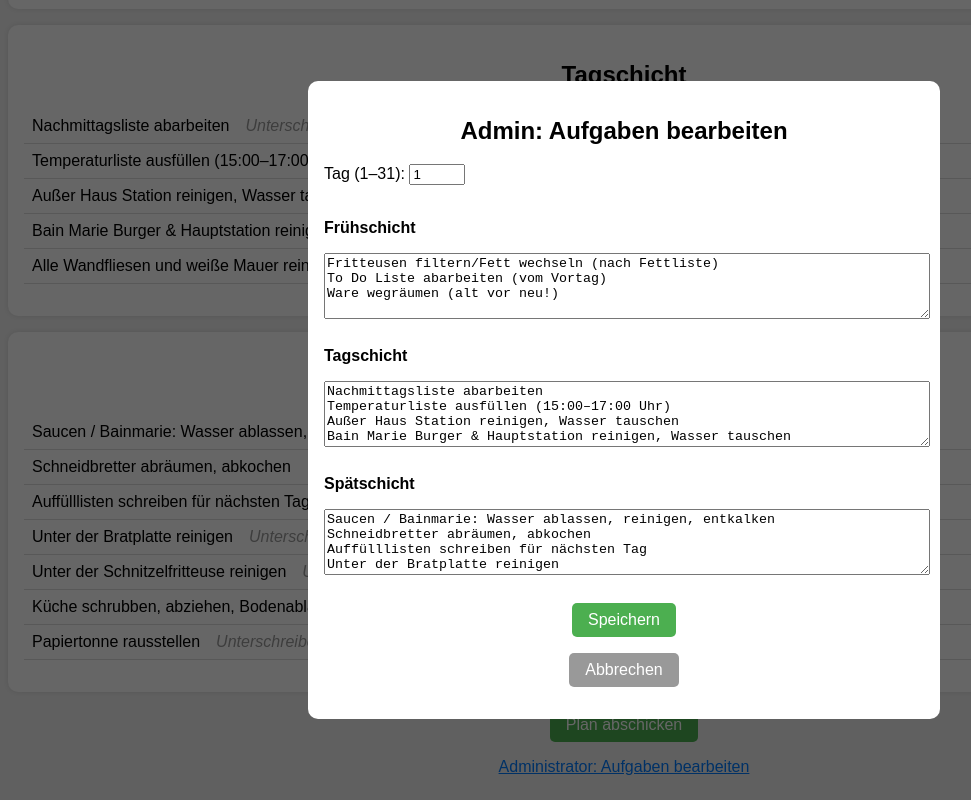
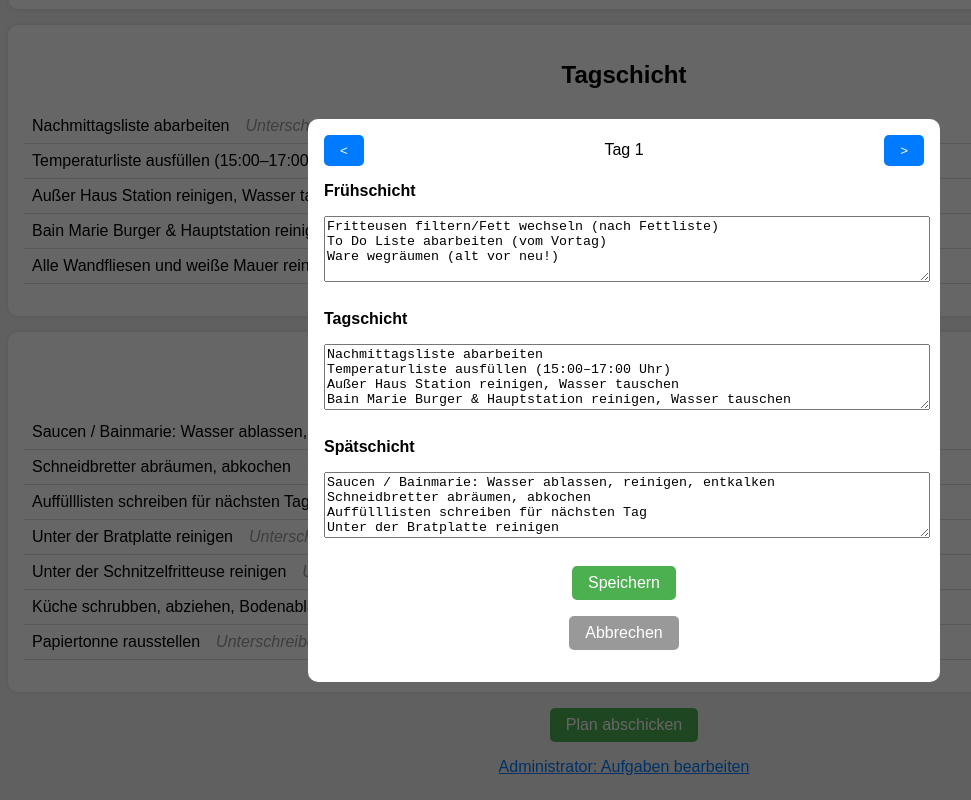
Before and after one commit to TatenenRYR/Putzplan, a plain HTML site: page Index.html in a window 1280 px wide. Both pictures are taken after a click on the link "Administrator: Aufgaben bearbeiten". Shown: the part 363-1163 px from the top of the page, without its empty margins (16-987 px from the left). Drawn offline with Linux system fonts and the light colour scheme.

Commit message:
Update Index.html 3

```diff
--- a/Index.html
+++ b/Index.html
@@ -19,6 +19,7 @@
     #adminModal { position: fixed; top: 0; left: 0; right: 0; bottom: 0; background: rgba(0,0,0,0.6); display: none; justify-content: center; align-items: center; }
     .modal-content { background: white; padding: 1rem; border-radius: 10px; width: 90%; max-width: 600px; }
     .modal-content textarea { width: 100%; height: 60px; margin-bottom: 0.5rem; }
+    .day-switch { display: flex; justify-content: space-between; align-items: center; margin-bottom: 1rem; }
   </style>
 </head>
 <body>
@@ -42,9 +43,11 @@
     <a onclick="openAdmin()">Administrator: Aufgaben bearbeiten</a>
   </div>  <div id="adminModal">
     <div class="modal-content">
-      <h2>Admin: Aufgaben bearbeiten</h2>
-      <label for="adminDay">Tag (1–31):</label>
-      <input type="number" id="adminDay" min="1" max="31" value="1"><br><br>
+      <div class="day-switch">
+        <button class="nav-btn" onclick="switchAdminDay(-1)">&lt;</button>
+        <span id="adminDayDisplay">Tag 1</span>
+        <button class="nav-btn" onclick="switchAdminDay(1)">&gt;</button>
+      </div>
       <p><strong>Frühschicht</strong></p>
       <textarea id="fruehEdit"></textarea>
       <p><strong>Tagschicht</strong></p>
@@ -56,6 +59,7 @@
     </div>
   </div>  <script>
     let offset = 0;
+    let adminDay = 1;
     let adminPlan = JSON.parse(localStorage.getItem("putzplan_admin_tasks") || 'null');
     if (!adminPlan) {
       adminPlan = {};
@@ -136,24 +140,34 @@
 
     function openAdmin() {
       document.getElementById('adminModal').style.display = 'flex';
-      const day = parseInt(document.getElementById('adminDay').value);
-      const p = adminPlan[day] || { frueh: [], tag: [], spaet: [] };
+      renderAdminDay();
+    }
+
+    function closeAdmin() { document.getElementById('adminModal').style.display = 'none'; }
+
+    function switchAdminDay(n) {
+      adminDay += n;
+      if (adminDay < 1) adminDay = 31;
+      if (adminDay > 31) adminDay = 1;
+      renderAdminDay();
+    }
+
+    function renderAdminDay() {
+      const p = adminPlan[adminDay] || { frueh: [], tag: [], spaet: [] };
+      document.getElementById('adminDayDisplay').textContent = 'Tag ' + adminDay;
       document.getElementById('fruehEdit').value = p.frueh.join('\n');
       document.getElementById('tagEdit').value = p.tag.join('\n');
       document.getElementById('spaetEdit').value = p.spaet.join('\n');
     }
 
-    function closeAdmin() { document.getElementById('adminModal').style.display = 'none'; }
-
     function saveAdmin() {
-      const day = parseInt(document.getElementById('adminDay').value);
-      adminPlan[day] = {
+      adminPlan[adminDay] = {
         frueh: document.getElementById('fruehEdit').value.split('\n').map(t=>t.trim()).filter(Boolean),
         tag: document.getElementById('tagEdit').value.split('\n').map(t=>t.trim()).filter(Boolean),
         spaet: document.getElementById('spaetEdit').value.split('\n').map(t=>t.trim()).filter(Boolean)
       };
       localStorage.setItem("putzplan_admin_tasks", JSON.stringify(adminPlan));
-      closeAdmin(); renderPlan();
+      renderAdminDay();
     }
 
     renderPlan();
```
